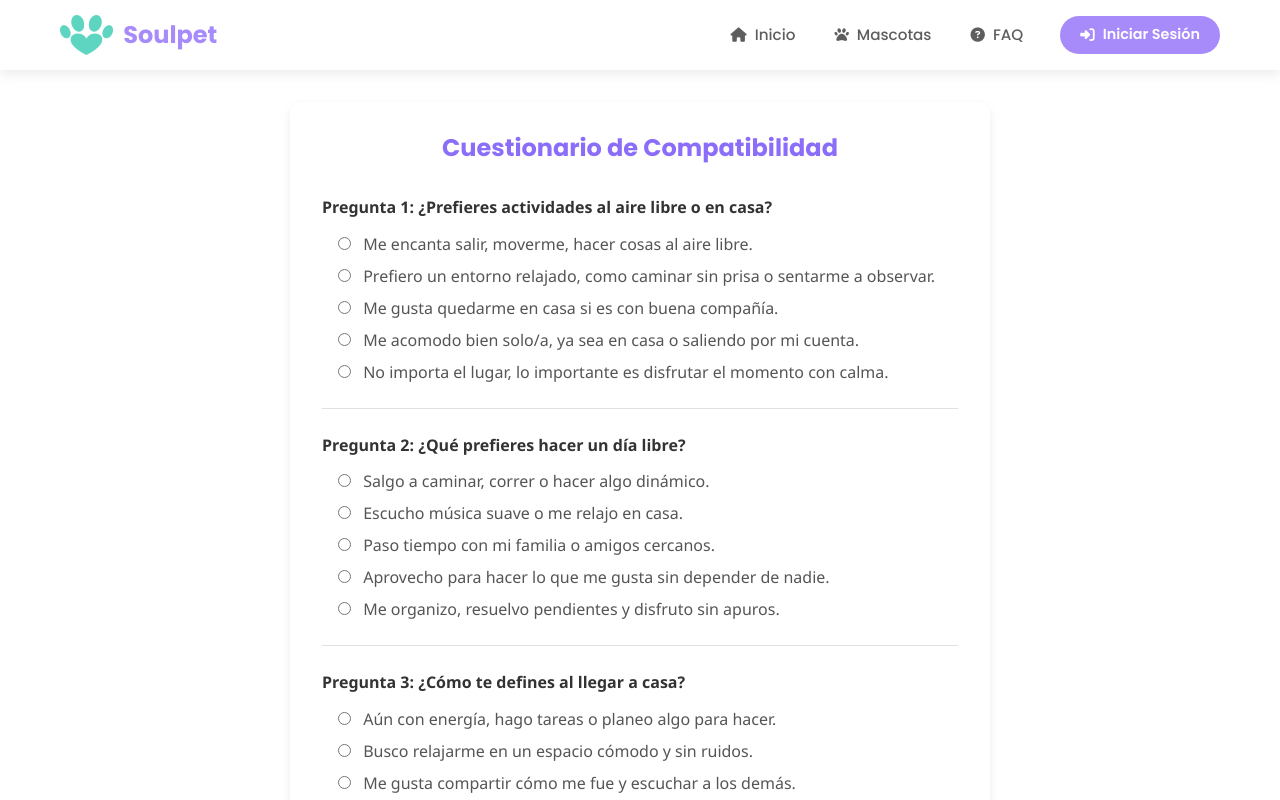
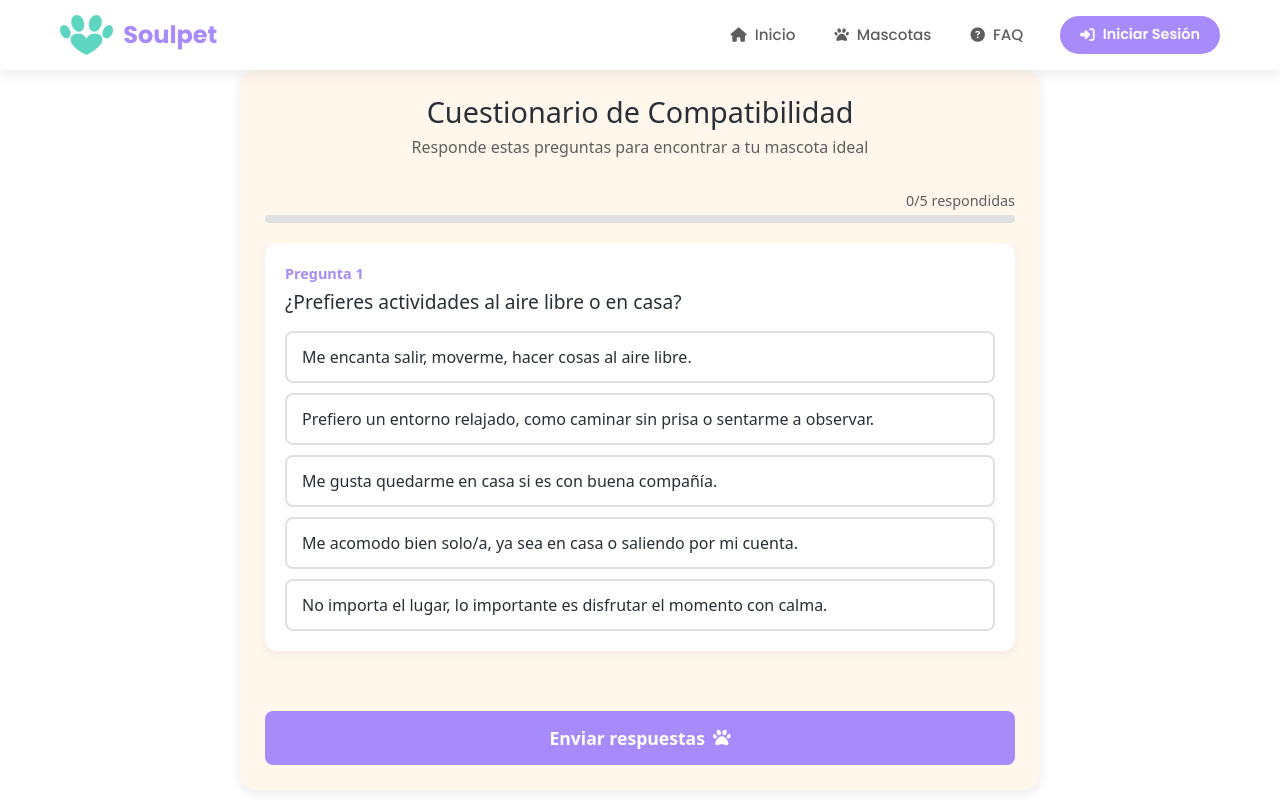
Before and after one commit to repozado/SistemaAdopcion, an Angular app: page /cuestionario in a window 1280 px wide. Shown: the top 800 px of the page. Built offline with nearby package versions, Linux system fonts and the light colour scheme.

Commit message:
Mejora en la interfaz de cuestionario

```diff
--- a/src/app/components/cuestionario/cuestionario.component.css
+++ b/src/app/components/cuestionario/cuestionario.component.css
@@ -1,76 +1,206 @@
-.container-cuestionario {
-  background-color: #ffffff;
-  border-radius: 12px;
-  padding: 2rem;
-  max-width: 700px;
-  margin: 2rem auto;
-  box-shadow: 0 4px 10px rgba(0, 0, 0, 0.08);
-  font-family: 'Segoe UI', sans-serif;
+/* Main container */
+.questionnaire-container {
+  max-width: 800px;
+  margin: 0 auto;
+  padding: 15px 25px;
+  background-color: #FFF7EC;
+  border-radius: 16px;
+  box-shadow: 0 4px 12px rgba(0, 0, 0, 0.08);
 }
 
-.container-cuestionario h2 {
-  font-weight: 700;
-  font-size: 1.5rem;
-  color: #8c6df9;
-  font-family: 'Poppins', 'Baloo 2', sans-serif;
+/* Header */
+.header {
   text-align: center;
-  margin-bottom: 2rem;
+  padding: 10px 0 15px;
+  position: sticky;
+  top: 0;
+  background-color: #FFF7EC;
+  z-index: 10;
 }
 
-.pregunta {
-  margin-bottom: 1.5rem;
-  border-bottom: 1px solid #e0e0e0;
-  padding-bottom: 1rem;
+.header h2 {
+  color: #292F36;
+  font-size: 1.8rem;
+  margin-bottom: 5px;
 }
 
-.pregunta p {
-  font-weight: bold;
-  color: #333;
-  margin-bottom: 0.8rem;
+.header p {
+  color: #5E5E5E;
+  font-size: 1rem;
+  margin-top: 0;
 }
 
-.opciones label {
-  display: block;
-  margin-left: 1rem;
-  margin-bottom: 0.5rem;
-  color: #555;
-  cursor: pointer;
+/* Progress bar */
+.progress-container {
+  width: 100%;
+  height: 8px;
+  background-color: #E0E0E0;
+  border-radius: 4px;
+  margin: 25px 0 20px;
+  position: relative;
 }
 
-.opciones input[type="radio"] {
-  accent-color: #64d8c6;
-  margin-right: 0.5rem;
+.progress-bar {
+  height: 100%;
+  background: linear-gradient(90deg, #FCAFAF, #A78BFA);
+  border-radius: 4px;
+  transition: width 0.4s ease;
 }
 
-.enviar-btn {
-  background-color: #6c49ff;
-  color: #fff;
-  padding: 12px 24px;
+.progress-text {
+  position: absolute;
+  right: 0;
+  top: -25px;
+  font-size: 0.9rem;
+  color: #5E5E5E;
+}
+
+/* Questions */
+.questions-wrapper {
+  padding-bottom: 20px;
+}
+
+.question-card {
+  opacity: 0;
+  height: 0;
+  overflow: hidden;
+  transition: all 0.4s ease;
+}
+
+.question-card.active {
+  opacity: 1;
+  height: auto;
+  background-color: white;
+  border-radius: 12px;
+  padding: 20px;
+  margin-bottom: 20px;
+  box-shadow: 0 4px 8px rgba(0, 0, 0, 0.05);
+}
+
+.question-header {
+  margin-bottom: 15px;
+}
+
+.question-number {
+  display: block;
+  color: #A78BFA;
+  font-weight: 600;
+  margin-bottom: 5px;
+  font-size: 0.9rem;
+}
+
+.question-text {
+  color: #292F36;
+  font-size: 1.2rem;
+  line-height: 1.4;
+  margin: 0;
+}
+
+/* Options */
+.options-container {
+  display: grid;
+  grid-template-columns: 1fr;
+  gap: 10px;
+}
+
+.option {
+  padding: 12px 15px;
+  border: 2px solid #E0E0E0;
+  border-radius: 8px;
+  cursor: pointer;
+  transition: all 0.3s ease;
+  background-color: white;
+}
+
+.option:hover {
+  border-color: #A78BFA;
+  background-color: rgba(167, 139, 250, 0.05);
+}
+
+.option.selected {
+  border-color: #A78BFA;
+  background-color: rgba(167, 139, 250, 0.1);
+}
+
+.option-text {
+  color: #292F36;
+  font-size: 1rem;
+  line-height: 1.4;
+}
+
+/* Error message */
+.error-message {
+  margin: 15px 0;
+  padding: 12px;
+  background-color: rgba(252, 175, 175, 0.2);
+  border-left: 4px solid #FCAFAF;
+  border-radius: 8px;
+}
+
+.error-content {
+  display: flex;
+  gap: 10px;
+  align-items: center;
+}
+
+.error-content i {
+  color: #FCAFAF;
+  font-size: 1.2rem;
+}
+
+.error-content h4 {
+  color: #292F36;
+  margin-bottom: 3px;
+  font-size: 1rem;
+}
+
+.error-content p {
+  color: #5E5E5E;
+  font-size: 0.9rem;
+  margin: 0;
+}
+
+/* Submit button */
+.submit-btn {
+  display: block;
+  width: 100%;
+  padding: 14px;
+  margin: 20px 0 10px;
+  background-color: #A78BFA;
+  color: white;
   border: none;
   border-radius: 8px;
+  font-size: 1.1rem;
+  font-weight: 600;
   cursor: pointer;
-  font-weight: bold;
-  font-size: 1rem;
-  margin-top: 1.5rem;
-  transition: background-color 0.3s;
-  display: block;
-  margin-left: auto;
-  margin-right: auto;
+  transition: all 0.3s ease;
+  display: flex;
+  align-items: center;
+  justify-content: center;
+  gap: 8px;
 }
 
-.enviar-btn:hover {
-  background-color: #5938cc;
+.submit-btn:hover {
+  background-color: #8b6eea;
 }
 
-.mensaje-error {
-  border: 1px solid #ff6b6b;
-  background-color: #ffeaea;
-  color: #d10000;
-  padding: 1rem;
-  border-radius: 0.5rem;
-  margin-top: 1rem;
-  text-align: center;
-  max-width: 600px;
-  margin-left: auto;
-  margin-right: auto;
+/* Responsive */
+@media (max-width: 768px) {
+  .questionnaire-container {
+    padding: 15px;
+    margin: 0 10px;
+    border-radius: 12px;
+  }
+
+  .header h2 {
+    font-size: 1.5rem;
+  }
+
+  .question-text {
+    font-size: 1.1rem;
+  }
+
+  .option {
+    padding: 10px 12px;
+  }
 }
--- a/src/app/components/cuestionario/cuestionario.component.html
+++ b/src/app/components/cuestionario/cuestionario.component.html
@@ -1,28 +1,44 @@
-<div class="container-cuestionario">
-  <h2>Cuestionario de Compatibilidad</h2>
-  <form (ngSubmit)="enviarRespuestas()">
-    <div *ngFor="let pregunta of preguntas; let i = index" class="pregunta">
-      <p>
-        <strong>Pregunta {{ i + 1 }}:</strong> {{ pregunta.texto }}
-      </p>
-      <div class="opciones">
-        <label *ngFor="let opcion of pregunta.opciones">
-          <input
-            type="radio"
-            [name]="'pregunta' + pregunta.id"
-            [value]="opcion.id"
-            [(ngModel)]="respuestas[pregunta.id]"
-            required
-            [ngModelOptions]="{ standalone: true }"
-          />
-          {{ opcion.texto }}
-        </label>
+<div class="questionnaire-container">
+  <div class="header">
+  <h2 style="margin-bottom: 5px;">Cuestionario de Compatibilidad</h2>
+  <p style="margin-top: 0;">Responde estas preguntas para encontrar a tu mascota ideal</p>
+</div>
+  <div class="progress-container">
+    <div class="progress-bar" [style.width]="(getAnsweredCount() / preguntas.length) * 100 + '%'"></div>
+    <span class="progress-text">{{getAnsweredCount()}}/{{preguntas.length}} respondidas</span>
+  </div>
+
+  <div class="questions-wrapper">
+    <div *ngFor="let pregunta of preguntas" class="question-card"
+         [class.active]="isCurrentQuestion(pregunta.id)">
+      <div class="question-header">
+        <span class="question-number">Pregunta {{pregunta.id}}</span>
+        <h3 class="question-text">{{pregunta.texto}}</h3>
+      </div>
+
+      <div class="options-container">
+        <div *ngFor="let opcion of pregunta.opciones"
+             class="option"
+             [class.selected]="respuestas[pregunta.id] === opcion.id"
+             (click)="selectOption(pregunta.id, opcion.id)">
+          <span class="option-text">{{opcion.texto}}</span>
+        </div>
       </div>
     </div>
-    <button type="submit" class="enviar-btn">Enviar respuestas</button>
-    <div *ngIf="mensajeError" class="mensaje-error" #mensajeErrorDiv>
-      <h3>{{ mensajeError.titulo }}</h3>
-      <p>{{ mensajeError.texto }}</p>
+  </div>
+
+  <div *ngIf="mensajeError" class="error-message" #mensajeErrorDiv>
+    <div class="error-content">
+      <i class="fas fa-exclamation-circle"></i>
+      <div>
+        <h4>{{mensajeError.titulo}}</h4>
+        <p>{{mensajeError.texto}}</p>
+      </div>
     </div>
-  </form>
+  </div>
+
+  <button class="submit-btn" (click)="enviarRespuestas()">
+    Enviar respuestas
+    <i class="fas fa-paw"></i>
+  </button>
 </div>
--- a/src/app/components/cuestionario/cuestionario.component.ts
+++ b/src/app/components/cuestionario/cuestionario.component.ts
@@ -1,45 +1,31 @@
-import { Component, inject, OnInit } from '@angular/core';
+import { Component, inject, OnInit, ViewChild, ElementRef } from '@angular/core';
 import { CuestionarioService } from '../../services/cuestionario.service';
 import { Router } from '@angular/router';
-import { ViewChild, ElementRef } from '@angular/core';
 
 @Component({
   selector: 'app-cuestionario',
+  templateUrl: './cuestionario.component.html',
   standalone: false,
-  templateUrl: './cuestionario.component.html',
-  styleUrl: './cuestionario.component.css',
+  styleUrls: ['./cuestionario.component.css']
 })
-export class CuestionarioComponent {
+export class CuestionarioComponent implements OnInit {
   @ViewChild('mensajeErrorDiv') mensajeErrorDiv!: ElementRef;
-  respuestas: { [idpregunta: number]: number } = {}; // idpregunta => idopcion
+  respuestas: { [idpregunta: number]: number } = {};
   private CuestionarioService = inject(CuestionarioService);
+  currentQuestionId = 1;
+  mensajeError: { titulo: string; texto: string } | null = null;
 
   preguntas = [
     {
       id: 1,
       texto: '¿Prefieres actividades al aire libre o en casa?',
       opciones: [
-        {
-          id: 1,
-          texto: 'Me encanta salir, moverme, hacer cosas al aire libre.',
-        },
-        {
-          id: 2,
-          texto:
-            'Prefiero un entorno relajado, como caminar sin prisa o sentarme a observar.',
-        },
+        { id: 1, texto: 'Me encanta salir, moverme, hacer cosas al aire libre.' },
+        { id: 2, texto: 'Prefiero un entorno relajado, como caminar sin prisa o sentarme a observar.' },
         { id: 3, texto: 'Me gusta quedarme en casa si es con buena compañía.' },
-        {
-          id: 4,
-          texto:
-            'Me acomodo bien solo/a, ya sea en casa o saliendo por mi cuenta.',
-        },
-        {
-          id: 5,
-          texto:
-            'No importa el lugar, lo importante es disfrutar el momento con calma.',
-        },
-      ],
+        { id: 4, texto: 'Me acomodo bien solo/a, ya sea en casa o saliendo por mi cuenta.' },
+        { id: 5, texto: 'No importa el lugar, lo importante es disfrutar el momento con calma.' }
+      ]
     },
     {
       id: 2,
@@ -48,122 +34,125 @@ export class CuestionarioComponent {
         { id: 6, texto: 'Salgo a caminar, correr o hacer algo dinámico.' },
         { id: 7, texto: 'Escucho música suave o me relajo en casa.' },
         { id: 8, texto: 'Paso tiempo con mi familia o amigos cercanos.' },
-        {
-          id: 9,
-          texto: 'Aprovecho para hacer lo que me gusta sin depender de nadie.',
-        },
-        {
-          id: 10,
-          texto: 'Me organizo, resuelvo pendientes y disfruto sin apuros.',
-        },
-      ],
+        { id: 9, texto: 'Aprovecho para hacer lo que me gusta sin depender de nadie.' },
+        { id: 10, texto: 'Me organizo, resuelvo pendientes y disfruto sin apuros.' }
+      ]
     },
     {
       id: 3,
       texto: '¿Cómo te defines al llegar a casa?',
       opciones: [
-        {
-          id: 11,
-          texto: 'Aún con energía, hago tareas o planeo algo para hacer.',
-        },
+        { id: 11, texto: 'Aún con energía, hago tareas o planeo algo para hacer.' },
         { id: 12, texto: 'Busco relajarme en un espacio cómodo y sin ruidos.' },
-        {
-          id: 13,
-          texto: 'Me gusta compartir cómo me fue y escuchar a los demás.',
-        },
-        {
-          id: 14,
-          texto: 'Me encierro un rato, necesito desconectarme de todo.',
-        },
-        {
-          id: 15,
-          texto: 'Tomo un respiro, observo y me adapto al ambiente de casa.',
-        },
-      ],
+        { id: 13, texto: 'Me gusta compartir cómo me fue y escuchar a los demás.' },
+        { id: 14, texto: 'Me encierro un rato, necesito desconectarme de todo.' },
+        { id: 15, texto: 'Tomo un respiro, observo y me adapto al ambiente de casa.' }
+      ]
     },
     {
       id: 4,
       texto: '¿Qué tipo de vínculo buscas con una mascota?',
       opciones: [
-        {
-          id: 16,
-          texto: 'Alguien que me acompañe en actividades, caminatas o juegos.',
-        },
+        { id: 16, texto: 'Alguien que me acompañe en actividades, caminatas o juegos.' },
         { id: 17, texto: 'Una presencia que me dé paz, sin exigir demasiado.' },
         { id: 18, texto: 'Un compañero con quien compartir afecto constante.' },
-        {
-          id: 19,
-          texto:
-            'Una mascota que sea autónoma y no dependa de mí todo el tiempo.',
-        },
-        {
-          id: 20,
-          texto:
-            'Un vínculo donde pueda cuidar con dedicación y respeto su proceso.',
-        },
-      ],
+        { id: 19, texto: 'Una mascota que sea autónoma y no dependa de mí todo el tiempo.' },
+        { id: 20, texto: 'Un vínculo donde pueda cuidar con dedicación y respeto su proceso.' }
+      ]
     },
     {
       id: 5,
       texto: '¿Qué actitud tomarías si tu mascota rompe algo?',
       opciones: [
-        {
-          id: 21,
-          texto: 'Lo ignoro, recojo y sigo con lo mío sin hacer drama.',
-        },
+        { id: 21, texto: 'Lo ignoro, recojo y sigo con lo mío sin hacer drama.' },
         { id: 22, texto: 'Lo tomo con calma, seguro fue un accidente.' },
-        {
-          id: 23,
-          texto: 'Le hablo con dulzura para que entienda que no está bien.',
-        },
+        { id: 23, texto: 'Le hablo con dulzura para que entienda que no está bien.' },
         { id: 24, texto: 'No me afecta mucho, cada quien actúa como puede.' },
-        {
-          id: 25,
-          texto: 'Respiro, analizo la situación y busco enseñarle con tiempo.',
-        },
-      ],
-    },
+        { id: 25, texto: 'Respiro, analizo la situación y busco enseñarle con tiempo.' }
+      ]
+    }
   ];
 
   constructor(private router: Router) {}
 
-  ngOnInit(): void {}
-  mensajeError: { titulo: string; texto: string } | null = null;
+  ngOnInit(): void {
+    // Forzar el scroll al inicio al cargar el componente
+    window.scrollTo(0, 0);
 
-  enviarRespuestas() {
+    // Pequeño delay para asegurar que Angular haya renderizado
+    setTimeout(() => {
+      this.currentQuestionId = 1;
+    }, 50);
+  }
+
+  selectOption(preguntaId: number, opcionId: number): void {
+    this.respuestas[preguntaId] = opcionId;
+
+    if (preguntaId < this.preguntas.length) {
+      this.currentQuestionId = preguntaId + 1;
+      setTimeout(() => {
+        this.scrollToQuestion(this.currentQuestionId);
+      }, 300);
+    }
+  }
+
+  private scrollToQuestion(questionId: number): void {
+    if (questionId === 1) {
+      // Para la primera pregunta, vamos al inicio del cuestionario
+      window.scrollTo({ top: 0, behavior: 'smooth' });
+      return;
+    }
+
+    const element = document.querySelector(`.question-card:nth-child(${questionId})`);
+    if (element) {
+      const headerHeight = document.querySelector('.header')?.clientHeight || 100;
+      const yOffset = -headerHeight - 20;
+      const y = element.getBoundingClientRect().top + window.pageYOffset + yOffset;
+      window.scrollTo({ top: y, behavior: 'smooth' });
+    }
+  }
+
+  isCurrentQuestion(preguntaId: number): boolean {
+    return preguntaId === this.currentQuestionId;
+  }
+
+  getAnsweredCount(): number {
+    return Object.keys(this.respuestas).length;
+  }
+
+  enviarRespuestas(): void {
     const todasRespondidas = this.preguntas.every((p) => this.respuestas[p.id]);
     if (!todasRespondidas) {
       this.mensajeError = {
         titulo: 'Faltan respuestas',
-        texto: 'Por favor, responde todas las preguntas antes de continuar.',
+        texto: 'Por favor, responde todas las preguntas antes de continuar.'
       };
       setTimeout(() => {
-        this.mensajeErrorDiv.nativeElement.scrollIntoView({
-          behavior: 'smooth',
-        });
+        this.mensajeErrorDiv.nativeElement.scrollIntoView({ behavior: 'smooth' });
       }, 100);
       return;
     }
 
-    this.mensajeError = null; // limpiar error si pasa la validación
+    this.mensajeError = null;
 
     const respuestasFormateadas = Object.entries(this.respuestas).map(
       ([idpregunta, idopcion]) => ({
         id_pregunta: Number(idpregunta),
-        id_opcion: Number(idopcion),
+        id_opcion: Number(idopcion)
       })
     );
 
     this.CuestionarioService.enviarRespuestas(respuestasFormateadas).subscribe({
       next: (data) => {
-        console.log('Respuesta del backend:', data);
-        console.log('Formulario enviado con éxito');
         this.router.navigate(['/mascotas']);
       },
       error: (err) => {
         console.error(err);
-        //alert('Error al enviar formulario');
-      },
+        this.mensajeError = {
+          titulo: 'Error al enviar',
+          texto: 'Ocurrió un error al enviar tus respuestas. Por favor intenta nuevamente.'
+        };
+      }
     });
   }
 }
```
Also changed, not shown: 1 other file (tests, documents, lock files or other folders).
